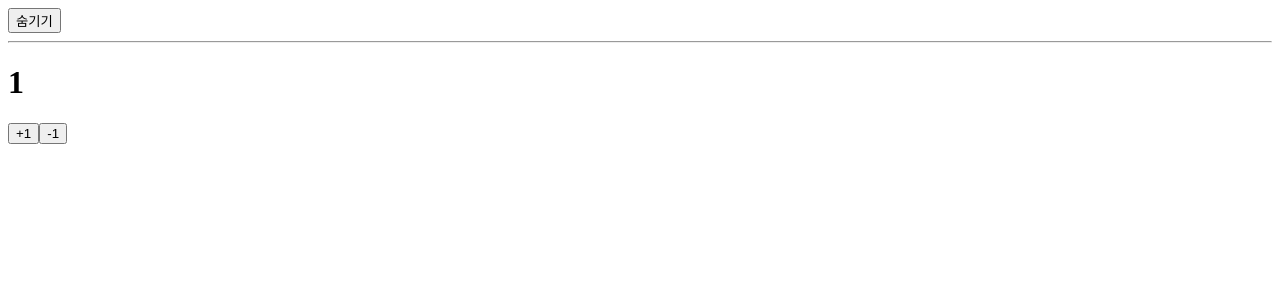
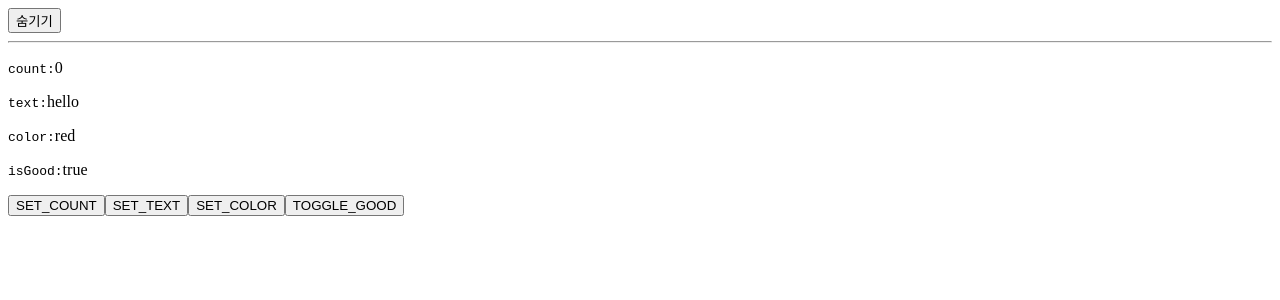
Before and after one commit to poohoot-play/react-hooks-tutorial, a React (Create React App) app: page / in a window 1280 px wide. Both pictures are taken after a click on the button "보이기". Shown: the top 300 px of the page. Built offline with nearby package versions, Linux system fonts and the light colour scheme.

Commit message:
useReducerSample.tsx 추가

```diff
--- a/src/App.tsx
+++ b/src/App.tsx
@@ -5,8 +5,9 @@
 
 // import UseEffectInfo from './useEffectInfo'; // useEffect(인풋텍스트)
 
-import UseReducerCounter from './useReducerCounter'; // useReducer(카운터)
+// import UseReducerCounter from './useReducerCounter'; // useReducer(카운터)
 // import UseReducerInfo from './useReducerInfo'; // useReducer(인풋텍스트)
+import UseReducerSample from './useReducerSample'; // useReducer
 
 // import UseMemoAverage from './useMemoAverage'; // useMemo(인풋텍스트)
 
@@ -38,8 +39,9 @@
 
       {/* {visible && <UseEffectInfo/>} */}
 
-      {visible && <UseReducerCounter />}
+      {/* {visible && <UseReducerCounter />} */}
       {/* {visible && <UseReducerInfo/>} */}
+      {visible && <UseReducerSample />}
 
       {/* {visible && <UseMemoAverage />} */}
 
--- /dev/null
+++ b/src/useReducerSample.tsx
@@ -0,0 +1,86 @@
+import React, { useReducer } from 'react';
+
+type Color = 'red' | 'orange' | 'yellow';
+
+type State = {
+  count: number;
+  text: string;
+  color: Color;
+  isGood: boolean;
+};
+
+type Action =
+  | { type: 'SET_COUNT'; count: number }
+  | { type: 'SET_TEXT'; text: string }
+  | { type: 'SET_COLOR'; color: Color }
+  | { type: 'TOGGLE_GOOD' };
+
+function reducer(state: State, action: Action): State {
+  switch (action.type) {
+    case 'SET_COUNT':
+      return {
+        ...state,
+        count: action.count,
+      };
+    case 'SET_TEXT':
+      return {
+        ...state,
+        text: action.text,
+      };
+    case 'SET_COLOR':
+      return {
+        ...state,
+        color: action.color,
+      };
+    case 'TOGGLE_GOOD':
+      return {
+        ...state,
+        isGood: !state.isGood,
+      };
+    default:
+      throw Error('Unhandled action');
+  }
+}
+
+function ReduceSample() {
+  const [state, dispatch] = useReducer(reducer, {
+    count: 0,
+    text: 'hello',
+    color: 'red',
+    isGood: true,
+  });
+
+  const setCount = () => dispatch({ type: 'SET_COUNT', count: 5 });
+  const setText = () => dispatch({ type: 'SET_TEXT', text: 'bye' });
+  const setColor = () => dispatch({ type: 'SET_COLOR', color: 'orange' });
+  const toggleGood = () => dispatch({ type: 'TOGGLE_GOOD' });
+
+  return (
+    <div>
+      <p>
+        <code>count:</code>
+        {state.count}
+      </p>
+      <p>
+        <code>text:</code>
+        {state.text}
+      </p>
+      <p>
+        <code>color:</code>
+        {state.color}
+      </p>
+      <p>
+        <code>isGood:</code>
+        {state.isGood ? 'true' : 'false'}
+      </p>
+      <div>
+        <button onClick={setCount}>SET_COUNT</button>
+        <button onClick={setText}>SET_TEXT</button>
+        <button onClick={setColor}>SET_COLOR</button>
+        <button onClick={toggleGood}>TOGGLE_GOOD</button>
+      </div>
+    </div>
+  );
+}
+
+export default ReduceSample;
```
Also changed, not shown: 1 other file (tests, documents, lock files or other folders).
